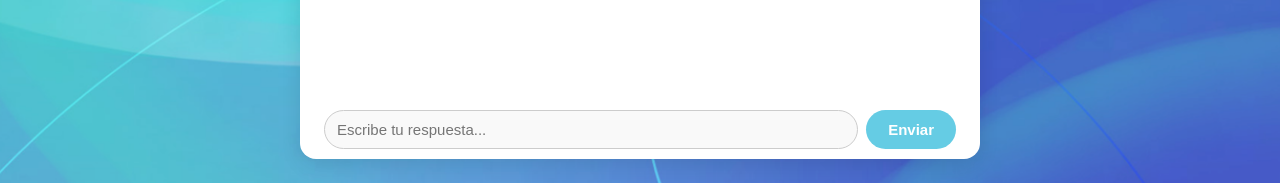
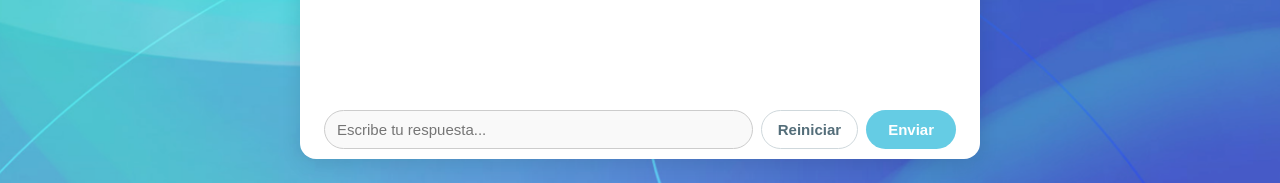
Before and after one commit to trebortc/coach_liderazgo, a FastAPI app: page / in a window 1280 px wide. Shown: the part 617-800 px from the top of the page. Run offline with FastAPI, Linux system fonts and the light colour scheme; parts of the project's set-up code (start-up, migrations or seed data) failed here and were passed over.

Commit message:
Agregado boton de reinicio de chat

```diff
--- a/app/main.py
+++ b/app/main.py
@@ -222,6 +222,7 @@ def inicializar_sesion(request: Request):
 # ─────────────────────────────────────────────
 @app.get("/", response_class=HTMLResponse)
 def index(request: Request):
+    request.session.clear()
     inicializar_sesion(request)
     return templates.TemplateResponse("index.html", {
         "request": request,
--- a/static/css/style.css
+++ b/static/css/style.css
@@ -214,6 +214,27 @@ button[type="submit"]:active {
     background: #4bb8d4;
 }
 
+#btn-reiniciar {
+    padding: 10px 14px;
+    font-size: 14px;
+    border-radius: 24px;
+    border: 1.5px solid #cfd8dc;
+    background: #ffffff;
+    color: #546e7a;
+    font-weight: bold;
+    cursor: pointer;
+    white-space: nowrap;
+    flex-shrink: 0;
+    transition: background 0.2s ease, border-color 0.2s ease, color 0.2s ease;
+}
+
+#btn-reiniciar:hover,
+#btn-reiniciar:active {
+    background: #f3f7f9;
+    border-color: #b0bec5;
+    color: #455a64;
+}
+
 /* =========================
    TABLET (≥ 540px)
 ========================= */
@@ -309,6 +330,11 @@ button[type="submit"]:active {
         font-size: 15px;
         padding: 10px 22px;
     }
+
+    #btn-reiniciar {
+        font-size: 15px;
+        padding: 10px 16px;
+    }
 }
 
 /* =========================
--- a/static/js/chat.js
+++ b/static/js/chat.js
@@ -1,6 +1,7 @@
 const form  = document.getElementById("form-chat");
 const input = document.getElementById("mensaje");
 const chat  = document.getElementById("chat");
+const btnReiniciar = document.getElementById("btn-reiniciar");
 
 form.addEventListener("submit", function (e) {
   e.preventDefault();
@@ -29,6 +30,12 @@ form.addEventListener("submit", function (e) {
     input.disabled = false;
   });
 });
+
+if (btnReiniciar) {
+  btnReiniciar.addEventListener("click", function () {
+    window.location.href = "/";
+  });
+}
 
 // ─────────────────────────────────────────────
 //  FUNCIONES
--- a/templates/index.html
+++ b/templates/index.html
@@ -59,6 +59,7 @@
             autocomplete="off"
             required
         />
+        <button type="button" id="btn-reiniciar" title="Volver a comenzar desde cero">Reiniciar</button>
         <button type="submit">Enviar</button>
     </form>
 
```
